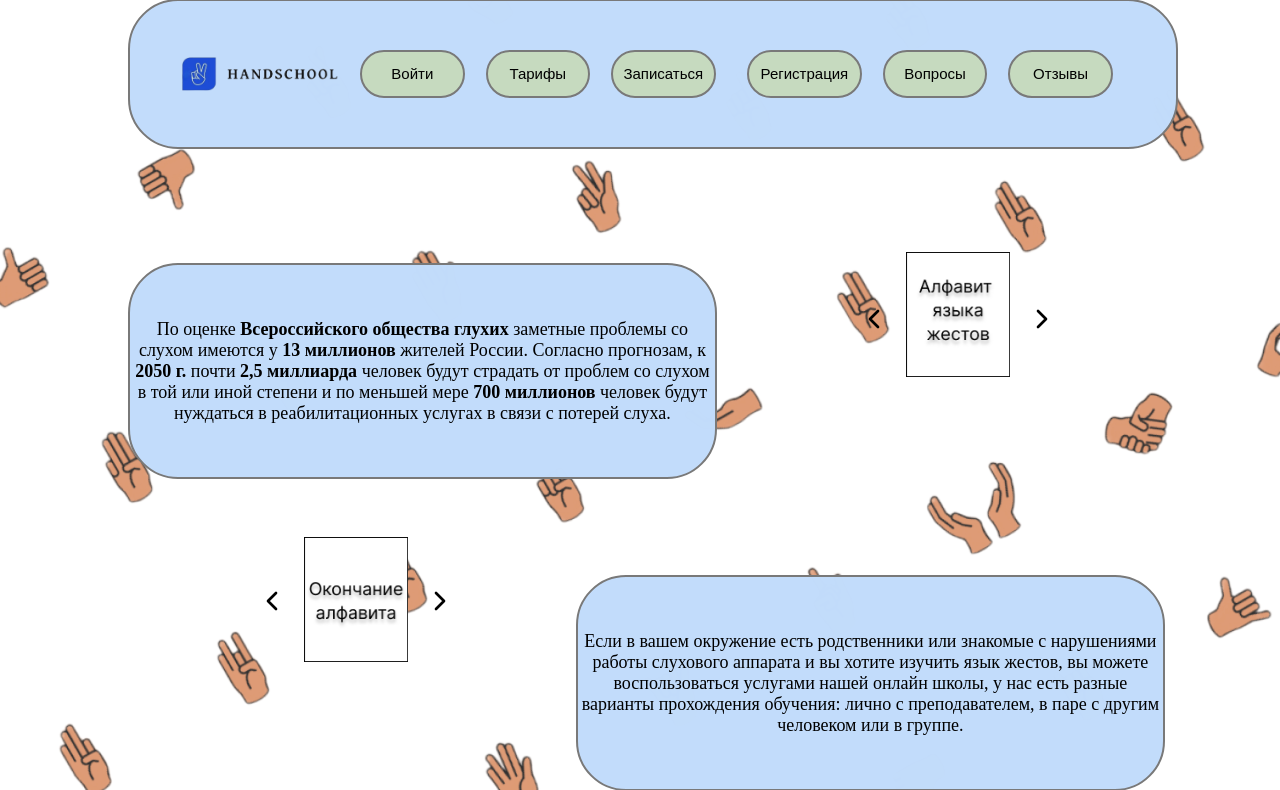
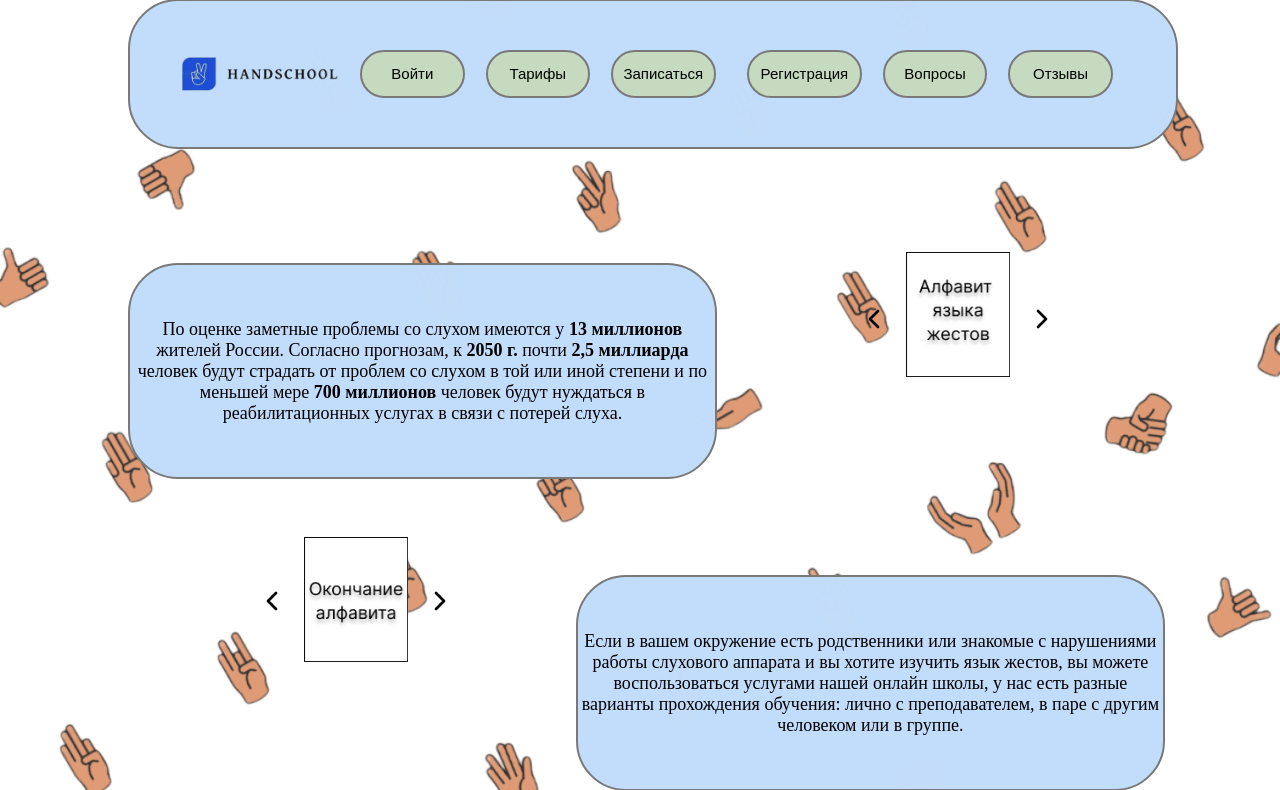
Before and after one commit to RepkinDenis/web, a PHP site: page / in a window 1280 px wide. Shown: the part 121-911 px from the top of the page. Run offline with PHP 8.4, Linux system fonts and the light colour scheme.

Commit message:
update index

```diff
--- a/index.php
+++ b/index.php
@@ -190,7 +190,7 @@
         </div>
 
       <div id="main_text1" >
-        <p><span>По оценке <strong>Всероссийского общества глухих</strong> заметные проблемы со
+        <p><span>По оценке  заметные проблемы со
         слухом имеются у <strong>13 миллионов</strong> жителей России.
         Согласно прогнозам, к <strong>2050 г.</strong> почти <strong>2,5 миллиарда</strong> человек будут страдать
         от проблем со слухом в той или иной степени и по меньшей мере <strong>700
```
